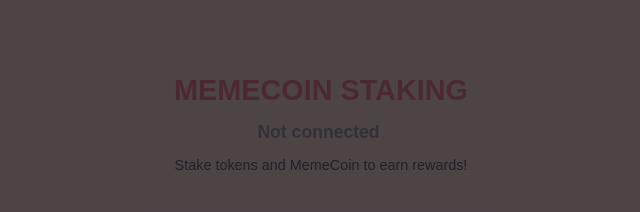
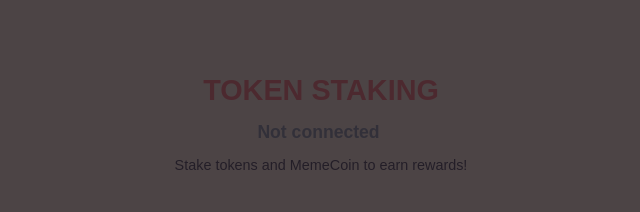
Before and after one commit to Shibfun/TokenFactory, a plain HTML site: page index.html in a window 1280 px wide. Shown: the top 212 px of the page, 319-959 px from the left. Drawn offline with Linux system fonts and the light colour scheme.

Commit message:
Update index.html

```diff
--- a/index.html
+++ b/index.html
@@ -247,7 +247,7 @@
             </div>
         </div>
         <div class="header-content">
-            <h1>MemeCoin Staking</h1>
+            <h1>Token Staking</h1>
             <div class="profile-section">
                 <span class="nickname" id="userNickname">Not connected</span>
             </div>
```
